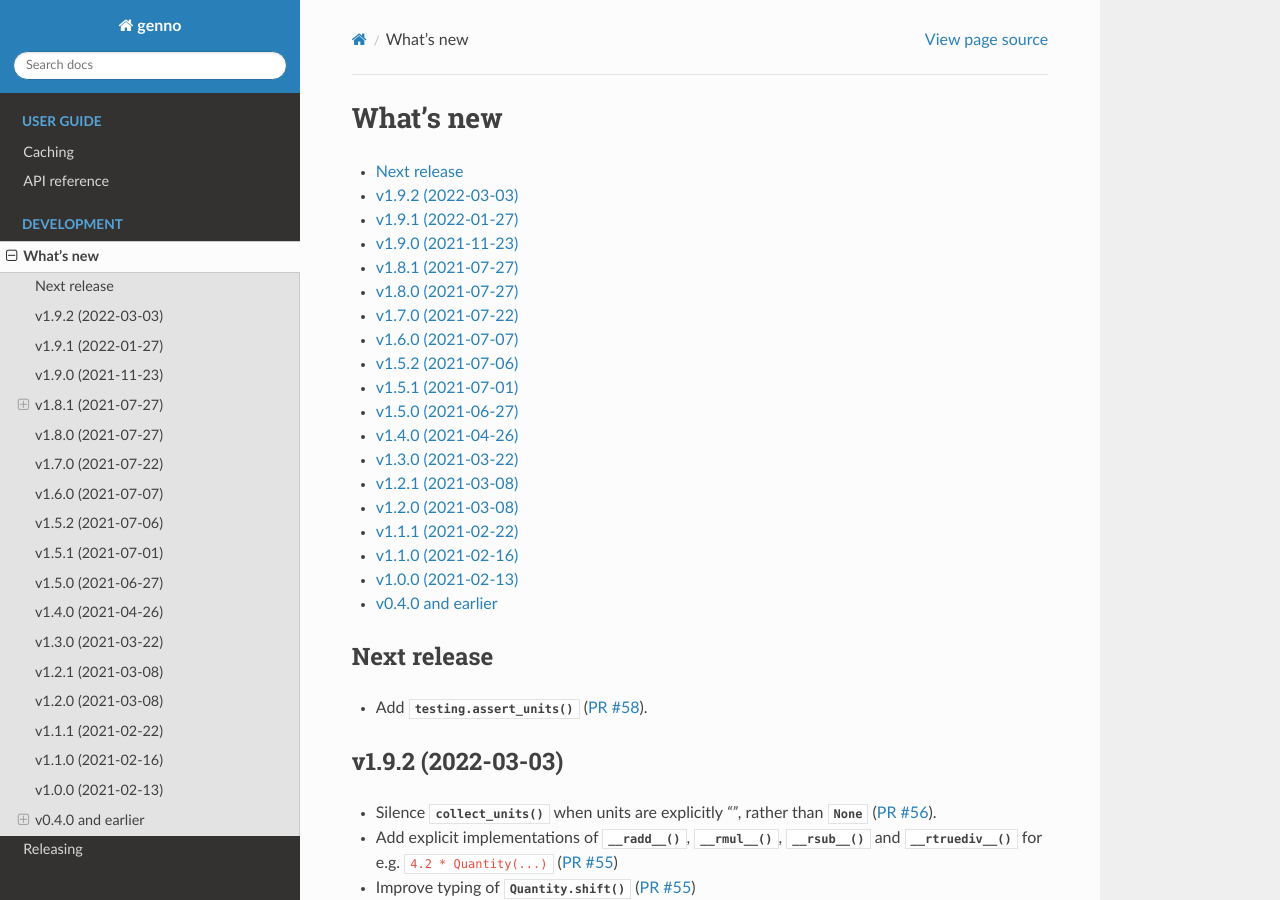
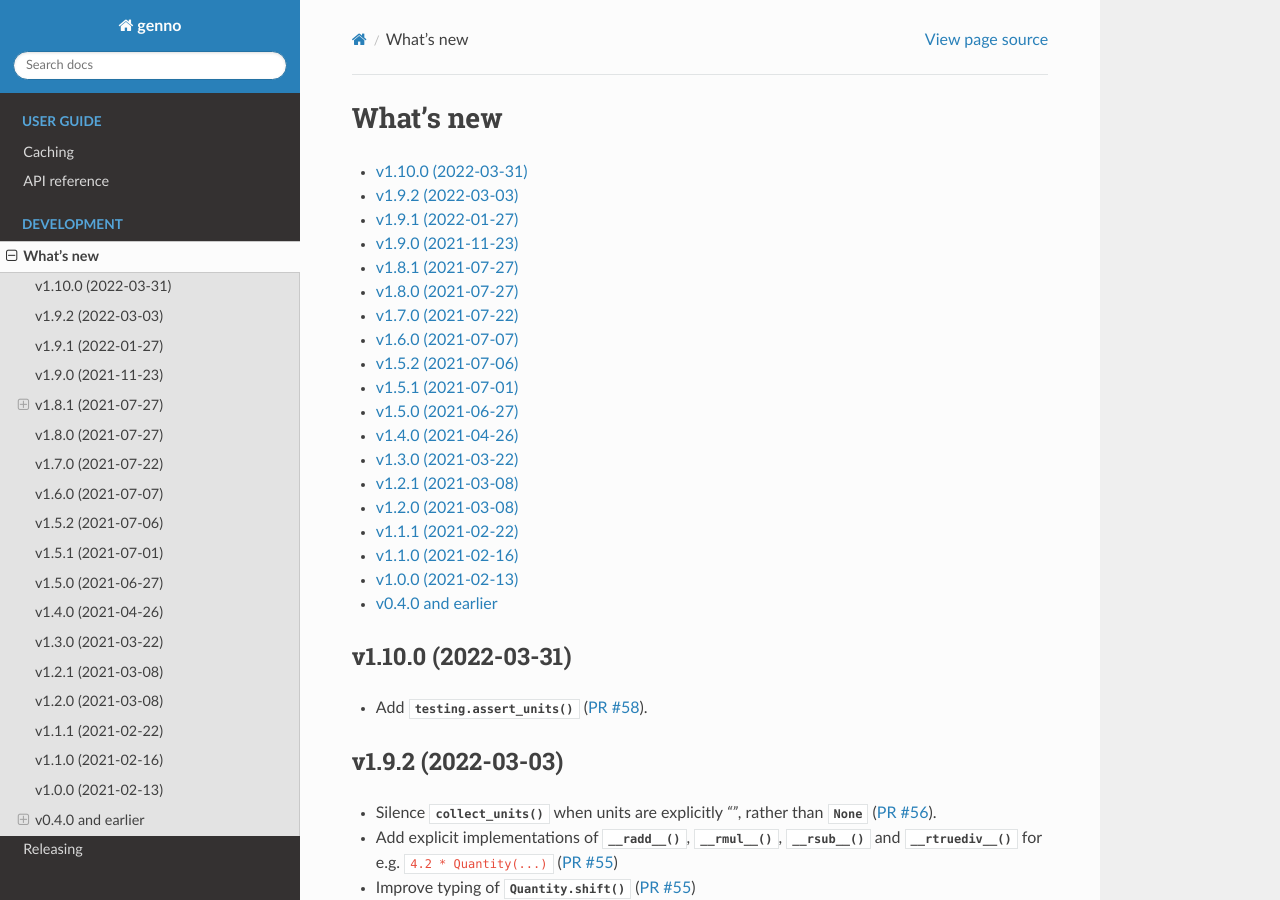
Before and after one commit to khaeru/genno, a Sphinx documentation site: the page built from doc/whatsnew.rst, in a window 1280 px wide and 900 px high. Built offline with Sphinx 7.4.7 and the Read the Docs theme 2.0.0, drawn with Linux system fonts in a browser that asks for light colours; pages that are not in the unit, such as notebooks, are missing from menus.

Commit message:
Mark v1.10.0 in doc/whatsnew

```diff
--- a/doc/whatsnew.rst
+++ b/doc/whatsnew.rst
@@ -6,8 +6,11 @@ What's new
    :backlinks: none
    :depth: 1
 
-Next release
-============
+.. Next release
+.. ============
+
+v1.10.0 (2022-03-31)
+====================
 
 - Add :func:`.testing.assert_units` (:pull:`58`).
 
```
